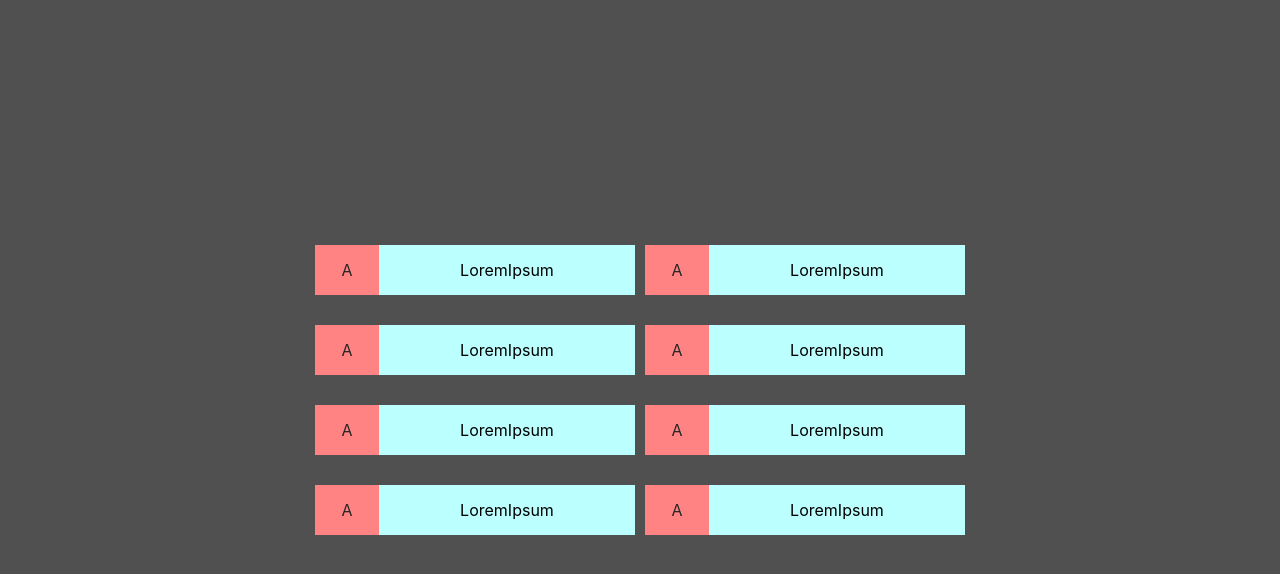
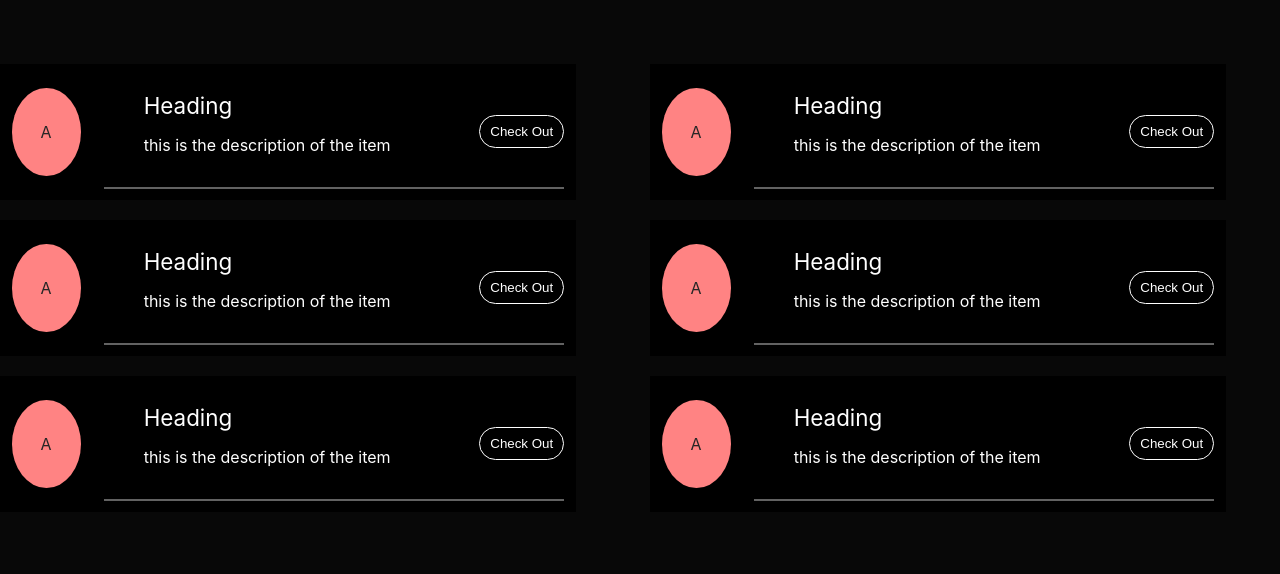
Before and after one commit to AdityaP68/gridview, a Next.js app: page / in a window 1280 px wide. Shown: the top 574 px of the page. Built offline with nearby package versions, Linux system fonts and the light colour scheme.

Commit message:
pagination component

```diff
--- /dev/null
+++ b/components/Banner.js
@@ -0,0 +1,3 @@
+export default function Banner(){
+
+}
--- a/components/DataDisplay.js
+++ b/components/DataDisplay.js
@@ -10,8 +10,7 @@ export default function DataDisplay(){
             <DataItem/>
             <DataItem/>
             <DataItem/>
-            <DataItem/>
-            <DataItem/>
+
         </div>
     )
 }
--- a/components/DataItem.js
+++ b/components/DataItem.js
@@ -1,12 +1,16 @@
-import itemstyles from '../styles/Item.module.css'
+import itemstyles from "../styles/Item.module.css";
 
-
-export default function DataItem(){
-    return (
-        <div className={itemstyles.container}>
-                <div className={itemstyles.img}>A</div>
-                <div className={itemstyles.data}>LoremIpsum</div>
-
+export default function DataItem() {
+  return (
+    <div className={itemstyles.container}>
+      <div className={itemstyles.img}>A</div>
+      <div className={itemstyles.wrapper}>
+        <div className={itemstyles.data}>
+          <span>Heading</span>
+          <p>this is the description of the item</p>
         </div>
-    )
+        <button>Check Out</button>
+      </div>
+    </div>
+  );
 }
--- a/styles/Home.module.css
+++ b/styles/Home.module.css
@@ -6,11 +6,11 @@
   min-height: 100vh;
   padding: 4rem 0;
   flex: 1;
-  display: flex;
+  /* display: flex;
   flex-direction: column;
-  justify-content: center;
+  justify-content: center; */
   align-items: center;
-  background-color: rgb(80, 80, 80);
+  background-color: rgb(8, 8, 8);
 }
 
 .footer {
--- a/styles/Item.module.css
+++ b/styles/Item.module.css
@@ -1,14 +1,41 @@
 .container{
-    background-color: aqua;
-    height: 50px;
-    width: 320px;
+    background-color: rgb(0, 0, 0);
+    font: 'Helvetica';
+    width: 45vw;
+    height: 17vh;
     display: flex;
+    flex-direction: row;
+    justify-content: space-around;
+    align-items: center;
+
+
+
+
+}
+.wrapper{
+    display: flex;
+    flex-direction: row;
     justify-content: space-between;
     align-items: center;
+    width: 80%;
+    border-bottom: 2px solid #626262;
+
+}
+
+.wrapper button{
+
+    border-radius: 2rem;
+    width: 20%;
+    height: 10%;
+    padding: 0.5rem;
+    background-color: transparent;
+    color: white;
+    border: 1px solid white;
 }
 .img{
-    height: 100%;
-    width: 20%;
+    height: 65%;
+    width: 12%;
+    border-radius: 50%;
     background-color: rgb(255, 131, 131);
     color: rgb(38, 38, 38);
     display: flex;
@@ -18,17 +45,30 @@
 .data{
     height: 100%;
     display: flex;
-    align-items: center;
-    justify-content: space-around;
+    margin-left: 40px;
+    flex-direction: column;
+    padding: 1rem 0rem;
+    justify-content: flex-start;
     width: 80%;
-    background-color: rgb(188, 255, 255);
+
+    color: white;
+
+
+}
+
+.data span{
+    font-size: 1.4rem;
+}
+
+.data p{
+
 }
 
 
 .grid_wrapper{
     display: grid;
     grid-template-columns: repeat(2, 1fr);
-    gap: 10px;
+    gap: 20px;
      grid-auto-rows: minmax(70px, auto);
 
 }
```
Also changed, not shown: components/Showcase.js (added, +9 -0 lines), styles/Showcase.module.css (added).
